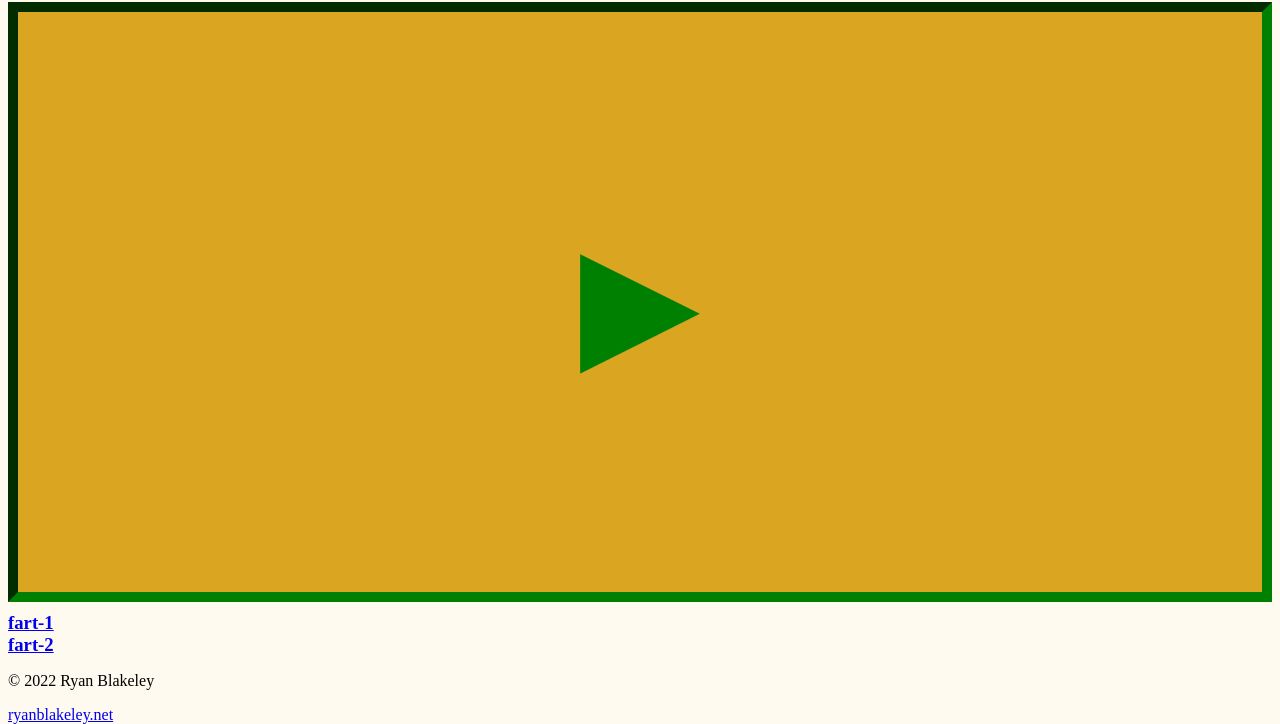
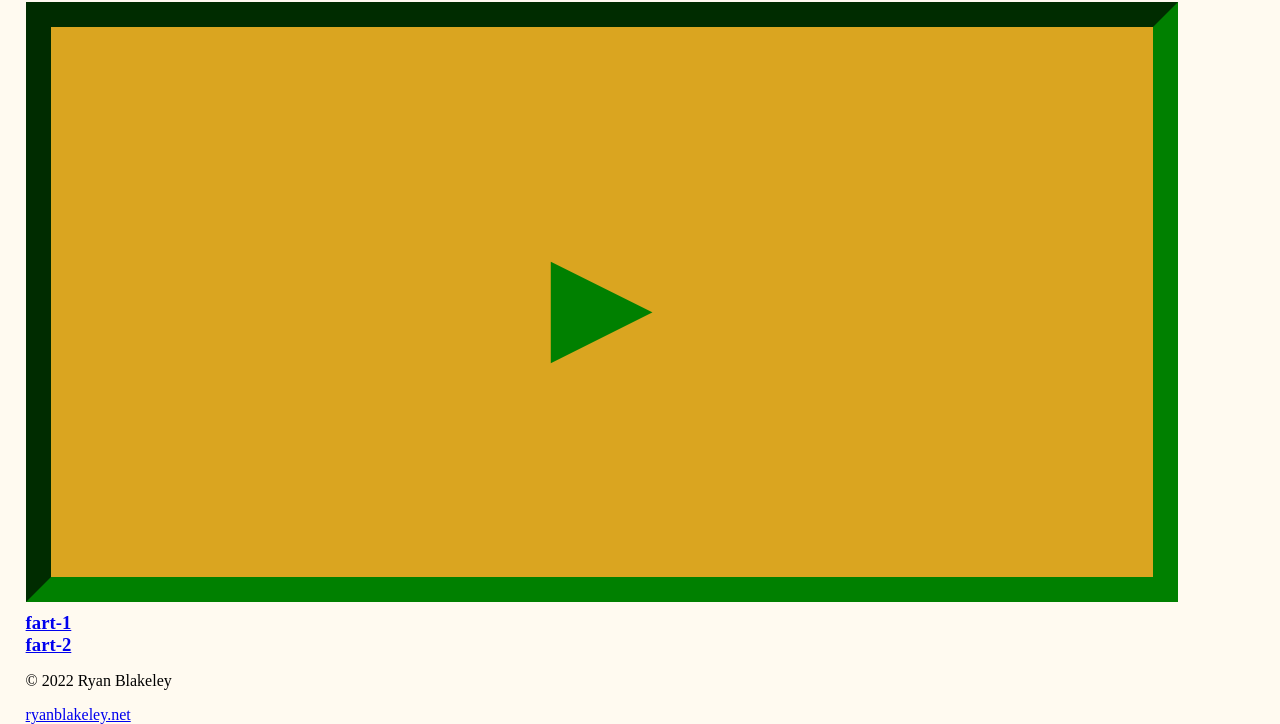
Before and after one commit to ryanblakeley/fart, a plain HTML site: page index.html in a window 1280 px wide. Shown: the part 78-802 px from the top of the page. Drawn offline with Linux system fonts and the light colour scheme.

Commit message:
Fix style

```diff
--- a/index.html
+++ b/index.html
@@ -8,11 +8,11 @@
   </head>
   <body>
     <h1>Fart Sounds</h1>
-    <div id="audio-player-container" >
-      <button id="play-icon" >&#9658;</button>
+    <div class="play-audio-container" >
+      <button class="play-audio">&#9658;</button>
     </div>
-    <a href="#fart-1.mp3" ><h3>fart-1</h3></a>
-    <a href="#fart-2.mp3" ><h3>fart-2</h3></a>
+    <a class="audio-file" href="#fart-1.mp3" ><h3>fart-1</h3></a>
+    <a class="audio-file" href="#fart-2.mp3" ><h3>fart-2</h3></a>
     <p>© 2022 Ryan Blakeley</p>
     <a href="https://ryanblakeley.net">ryanblakeley.net</a>
     <script src="main.js" ></script>
--- a/main.js
+++ b/main.js
@@ -1,4 +1,4 @@
-const playIcon = document.getElementById('play-icon');
+const playIcon = document.getElementsByClassName('play-audio')[0];
 
 playIcon.addEventListener('click', () => {
   const audioFilename = location.hash.replace('#','') || 'fart-1.mp3';
--- a/stylesheet.css
+++ b/stylesheet.css
@@ -1,12 +1,13 @@
-body { margin: 0 8px; background-color: floralwhite; }
+body { margin: 0 2vw; background-color: floralwhite; }
 h3 { margin: 0; }
-div#audio-player-container { margin-bottom: 10px; width: 100%; }
-button#play-icon {
+div.play-audio-container { margin: 0 0 10px 0; width: 96vw; }
+button.play-audio {
   border-radius: 0;
-  border: 10px inset green;
+  border: 2vw inset green;
   background-color: goldenrod;
-  width: 100%;
+  width: 90vw;
   height: 75vh;
-  font-size: 200px;
+  font-size: 170px;
   color: green;
 }
+a.audio-file { margin: 1vh 0; }
```
